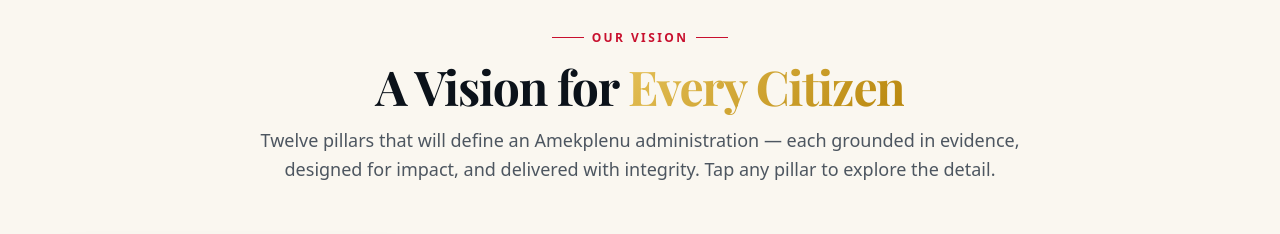
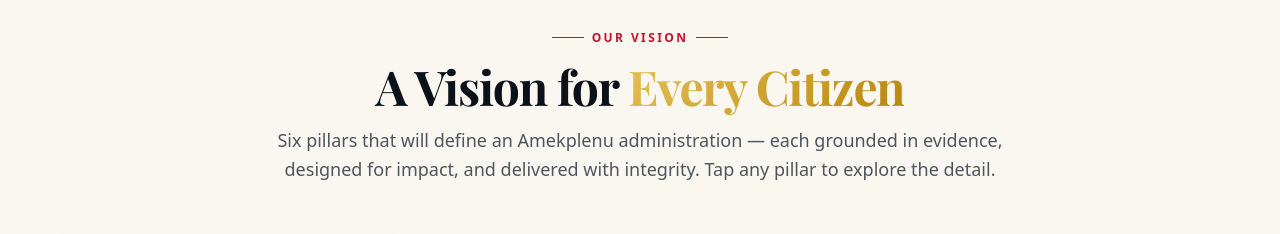
Before and after one commit to lilromeo2290/mayor, a Next.js app: page / in a window 1280 px wide. Shown: the part 5340-5574 px from the top of the page. Built offline with nearby package versions, Linux system fonts and the light colour scheme.

Commit message:
974212c1-f5dc-4167-a54f-53e46c974a8b

```diff
--- a/src/components/site/sections/vision.tsx
+++ b/src/components/site/sections/vision.tsx
@@ -22,11 +22,11 @@ export function VisionSection() {
               A Vision for <span className="text-gradient-gold">Every Citizen</span>
             </>
           }
-          description="Twelve pillars that will define an Amekplenu administration — each grounded in evidence, designed for impact, and delivered with integrity. Tap any pillar to explore the detail."
+          description="Six pillars that will define an Amekplenu administration — each grounded in evidence, designed for impact, and delivered with integrity. Tap any pillar to explore the detail."
         />
 
         <div className="mt-14 grid sm:grid-cols-2 lg:grid-cols-3 gap-5">
-          {VISION_ITEMS.map((item, i) => {
+          {VISION_ITEMS.slice(0, 6).map((item, i) => {
             const isOpen = open === i
             const Icon = item.icon
             return (
```
